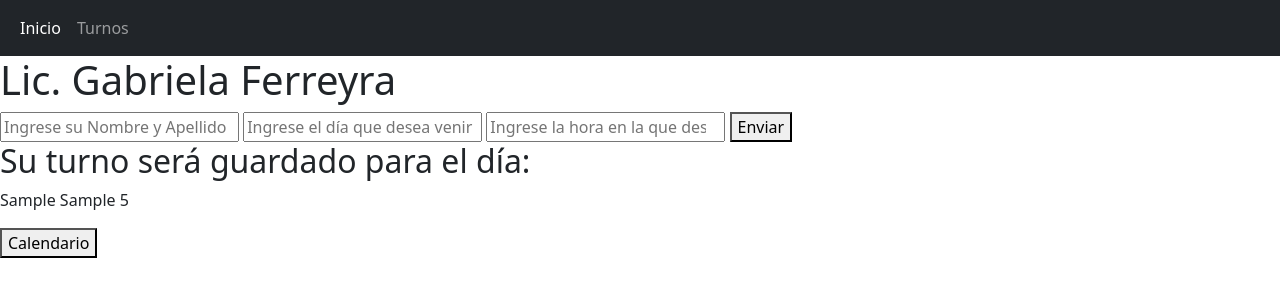
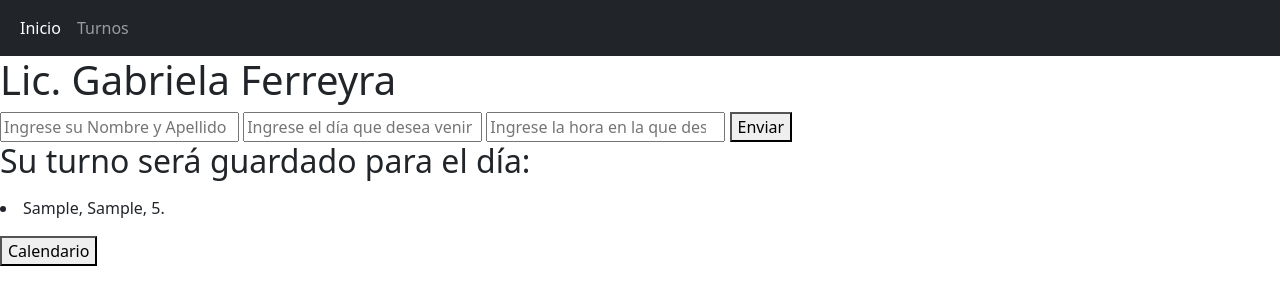
Before and after one commit to benjapaz57/Javascript-coder, a plain HTML site: page turnos.html in a window 1280 px wide. Both pictures are taken after typing "Sample", "Sample", "5" into the empty fields and a click on the button "Enviar". Drawn offline with nearby package versions, Linux system fonts and the light colour scheme.

Commit message:
pre entrega 3

```diff
--- a/js/turnos.js
+++ b/js/turnos.js
@@ -25,10 +25,8 @@ $( document ).ready(function() {
             hora : document.getElementById("hora").value,
         })
 
-    document.getElementById("guardado").append (`
-    ${turnos.nombre}
-    ${turnos.dia}
-    ${turnos.hora}
+    $('#guardado').append (`
+    <li>${turnos.nombre}, ${turnos.dia}, ${turnos.hora}.</li>
     `)
     console.log(turnos)
     return turnos
--- a/turnos.html
+++ b/turnos.html
@@ -44,6 +44,7 @@
     </div>
     <div id="guardado">
         <h2>Su turno será guardado para el día:</h2>
+        <ul id="fechas"></ul>
     </div>
     <div id="calendario">
         <ul id="feriados"></ul>
```
